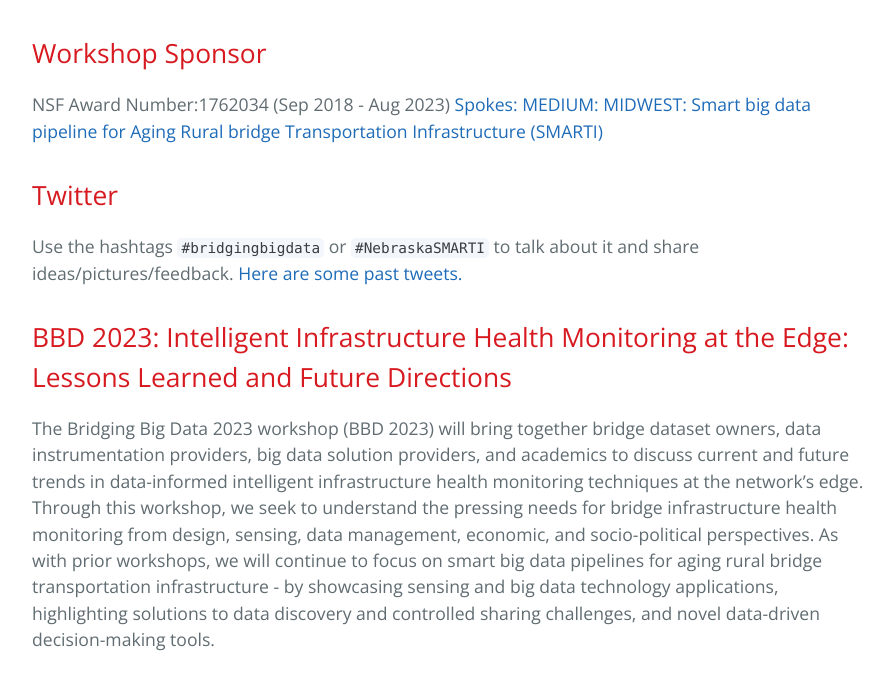
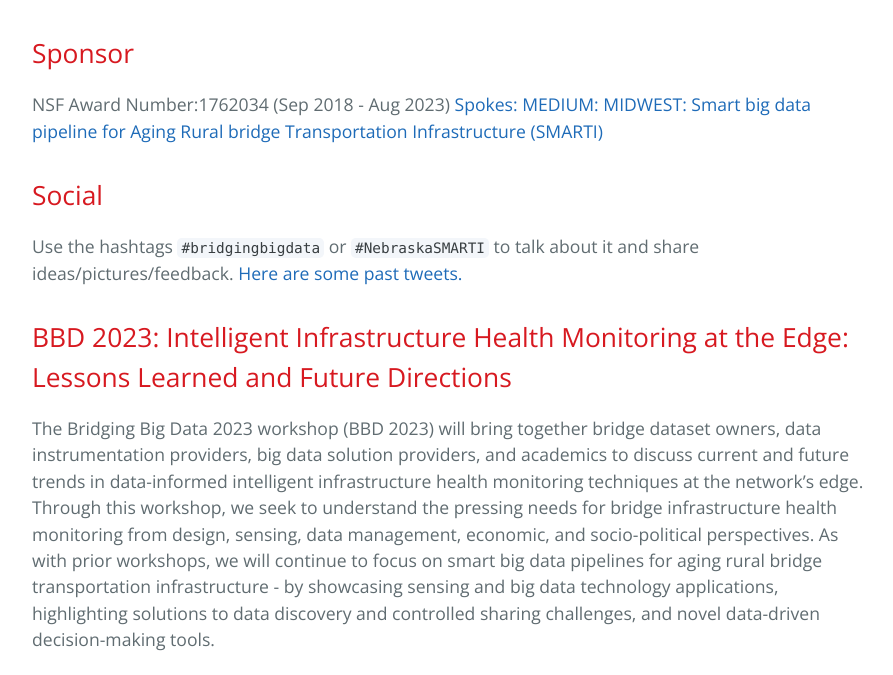
Before and after one commit to BridgingBigData/BridgingBigData.github.io, a Jekyll site: the page built from pages/bbd2023.md, in a window 1280 px wide and 900 px high, scrolled down 1005 px, cut to the strip 225-900 px from the top of the window. Shown: the whole strip, without its empty margins (192-1085 px from the left). Built offline with Jekyll 4.4.1, drawn with Linux system fonts in a browser that asks for light colours.

Commit message:
Update bbd2023.md

````diff
--- a/pages/bbd2023.md
+++ b/pages/bbd2023.md
@@ -15,11 +15,11 @@
 
 <iframe src="https://www.google.com/maps/embed?pb=!1m14!1m8!1m3!1d6037.634504268287!2d-96.66465928728027!3d40.83197756208611!3m2!1i1024!2i768!4f13.1!3m3!1m2!1s0x8796bea113b038ed%3A0xc5267ffd804e8c50!2sNebraska%20East%20Union!5e0!3m2!1sen!2sus!4v1678136182958!5m2!1sen!2sus" width="400" height="200" style="border:0;" allowfullscreen="" loading="lazy" referrerpolicy="no-referrer-when-downgrade"></iframe>
 
-## Workshop Sponsor
+## Sponsor
 NSF Award Number:1762034 (Sep 2018 - Aug 2023)
 [Spokes: MEDIUM: MIDWEST: Smart big data pipeline for Aging Rural bridge Transportation Infrastructure (SMARTI)](https://www.nsf.gov/awardsearch/showAward?AWD_ID=1762034&HistoricalAwards=false)
 
-## Twitter
+## Social
 
 Use the hashtags ```#bridgingbigdata``` or ```#NebraskaSMARTI``` to talk about it and share ideas/pictures/feedback.
 [Here are some past tweets.](https://twitter.com/search?q=NebraskaSMARTI&src=typed_query&f=top)
````
